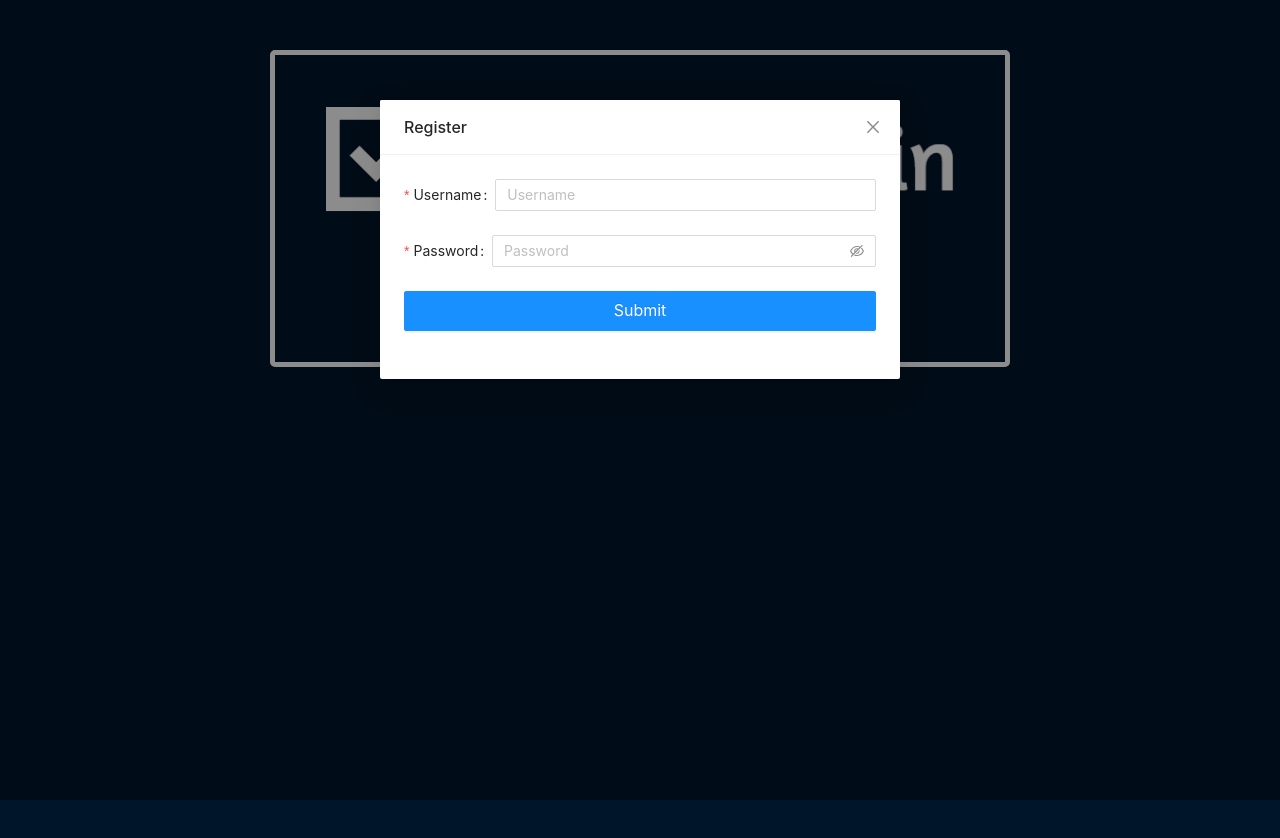
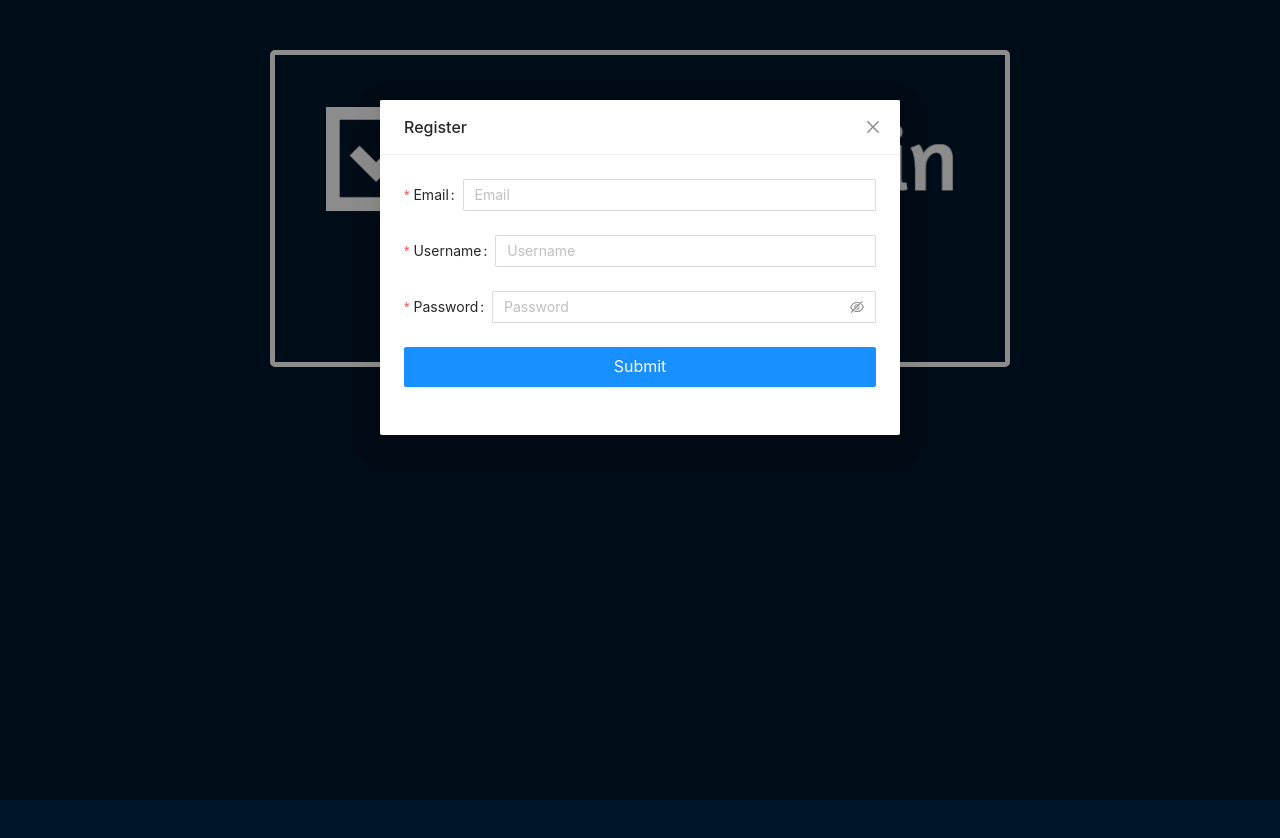
Before and after one commit to SanchezSantiago/ChallengeJS-Alkemy, a React (Create React App) app in the folder frontend/: page / in a window 1280 px wide. Both pictures are taken after a click on the button "SignUp". Shown: the top 838 px of the page. Built offline with nearby package versions, Linux system fonts and the light colour scheme.

Commit message:
Fix: Login
Now the email is also required to log in.

```diff
--- a/frontend/src/Components/Login/Login.jsx
+++ b/frontend/src/Components/Login/Login.jsx
@@ -8,6 +8,7 @@ const Login = () => {
   const [isModalVisible, setIsModalVisible] = useState(false);
   const [userData, setUserData] = useState({
     username: '',
+    email: '',
     password: '',
   });
   const navigate = useNavigate();
@@ -53,6 +54,17 @@ const Login = () => {
       onFinishFailed={fail}
     >
       <Form.Item
+        label="Email"
+        name="email"
+        rules={[{ required: true, message: 'Please input a email!' }]}
+      >
+        <Input
+        type='email'
+        onChange={handleOperationData('email')}
+         placeholder='Email'/>
+      </Form.Item>
+
+      <Form.Item
         label="Username"
         name="username"
         rules={[{ required: true, message: 'Please input a username!' }]}
@@ -60,8 +72,9 @@ const Login = () => {
         <Input
         type='text'
         onChange={handleOperationData('username')}
-         placeholder='Username'/>
+        placeholder='Username'/>
       </Form.Item>
+
 
       <Form.Item
         label="Password"
```
Also changed, not shown: 1 other file (tests, documents, lock files or other folders).
